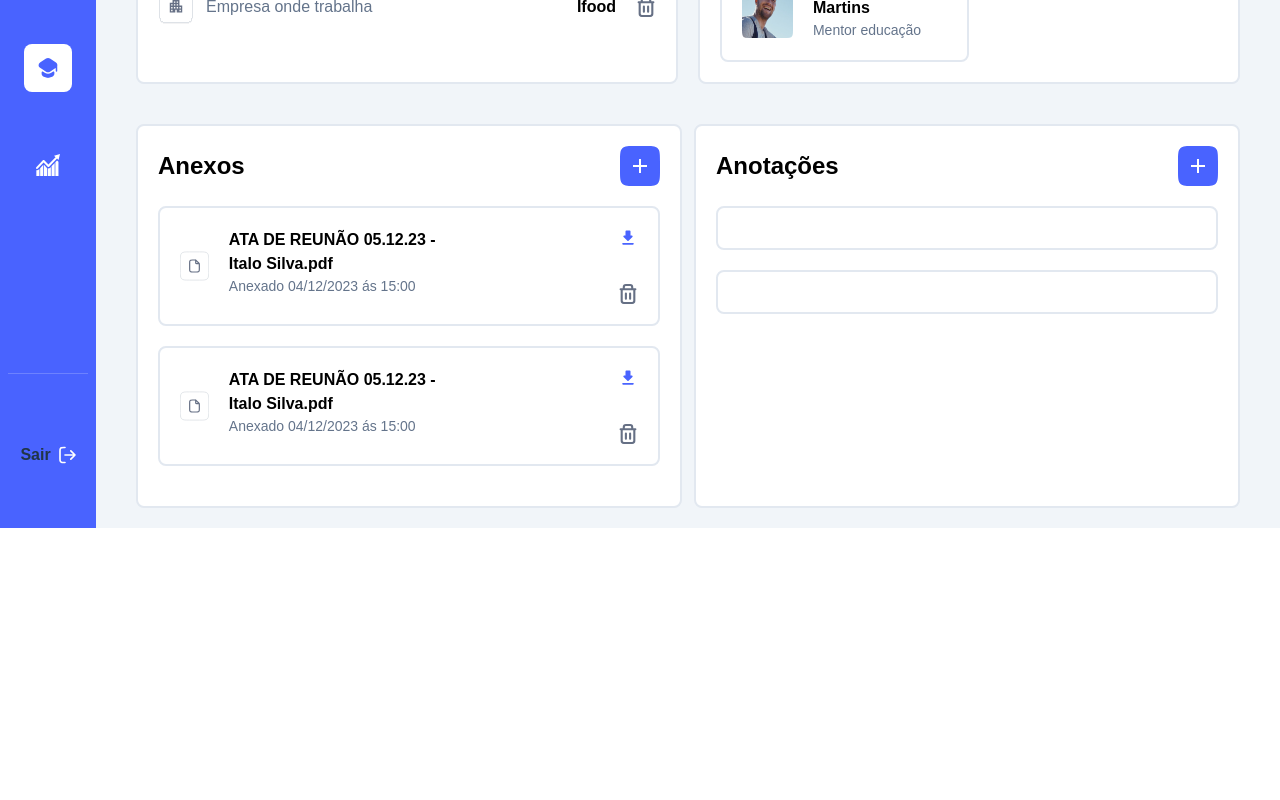
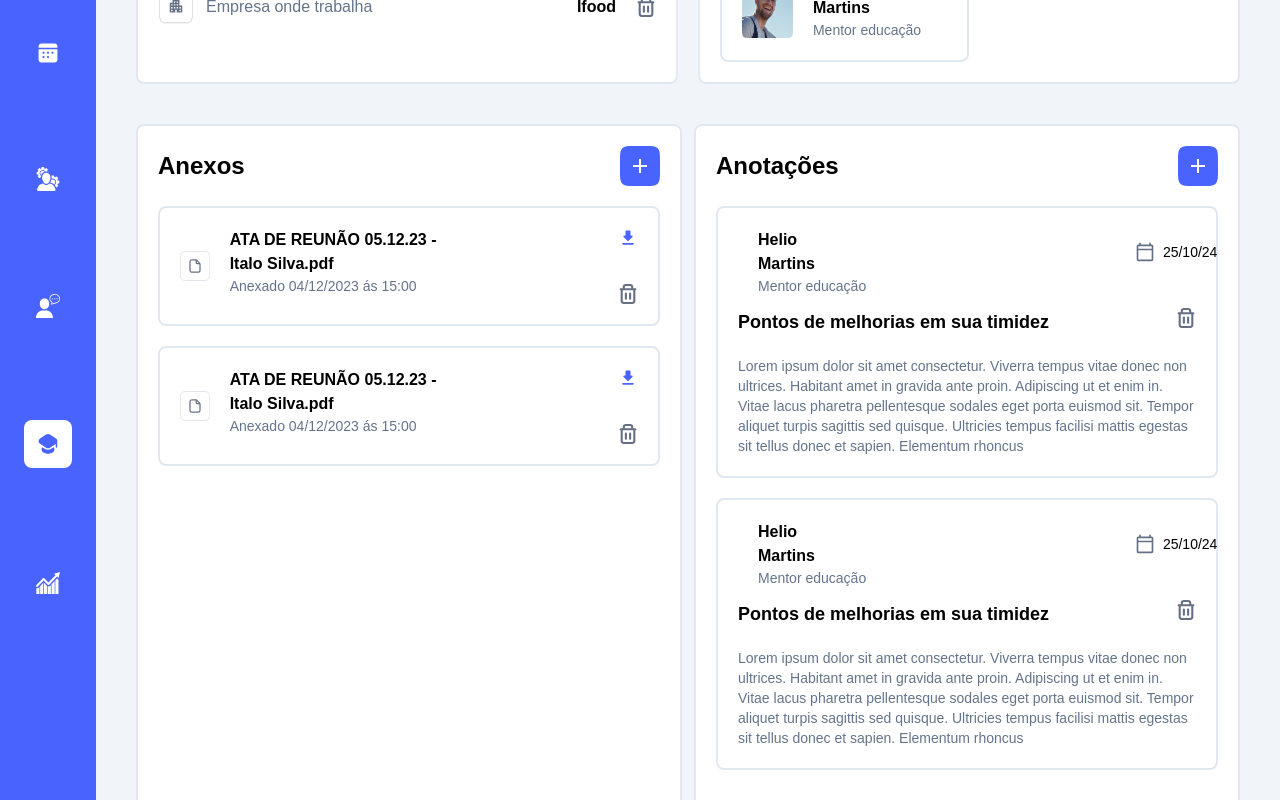
Before and after one commit to isamsm/mentoria, a React (Vite) app: page / in a window 1280 px wide. Shown: the part 740-1540 px from the top of the page. Before the commit the page ends 1268 px from the top, so only its background shows below. Built offline with nearby package versions, Linux system fonts and the light colour scheme.

Commit message:
feat: anotações

```diff
--- a/src/App.css
+++ b/src/App.css
@@ -5,3 +5,13 @@
 body {
     overflow-x: hidden;
 }
+
+.crop {
+    height: 31em;
+}
+
+@media (max-width: 1400px) {
+    .crop {
+        height: 58em;
+    }
+  }
--- a/src/App.jsx
+++ b/src/App.jsx
@@ -16,6 +16,7 @@ import calendar from './assets/calendar.svg'
 import company from './assets/company.svg'
 import file from './assets/file.svg'
 import download from './assets/download.svg'
+import calendar_2 from './assets/calendar_2.svg'
 
 function App() {
   return (
@@ -26,10 +27,10 @@ function App() {
           <Header />
           <div className="bg-slate-100 text-black">
             <div className="px-2 md:px-10 lg:px-10 py-5">
-              <div className="flex flex-col md:flex-row lg:flex-row justify-between pb-5">
+              <div className="flex md:justify-between lg:justify-between gap-5 md:gap-0 lg:gap-0 pb-5">
                 <h3 className="text-xl font-bold"> Mentorados</h3>
-                <div className="flex gap-5">
-                  <img src={arrow} className="h-5 w-5" />
+                <div className="flex gap-4 items-center">
+                  <img src={arrow} className="h-4 w-4" />
                   <p> Voltar</p>
                 </div>
               </div>
@@ -211,8 +212,8 @@ function App() {
                   </div>
                 </div>
               </div>
-              <div className="flex flex-col lg:flex-row pt-5 gap-3">
-                <div className="bg-white border-2 border-slate-200 rounded-lg w-72 lg:w-6/12 lg:h-96 p-5">
+              <div className="flex flex-col md:flex-row lg:flex-row pt-5 gap-3">
+                <div className="bg-white border-2 border-slate-200 rounded-lg w-72 lg:w-6/12 p-5">
                   <div className="flex gap-5 justify-between md:items-center lg:items-center">
                     <h3 className="text-2xl font-bold"> Anexos </h3>
                     <img src={plus} className="h-10 w-10" />
@@ -225,7 +226,7 @@ function App() {
                         </div>
                         <div>
                           <div className="flex flex-col lg:flex-row justify-between">
-                            <h2 className="font-bold pr-44">
+                            <h2 className="font-bold pr-40">
                               {' '}
                               ATA DE REUNÃO 05.12.23 - Italo Silva.pdf{' '}
                             </h2>
@@ -250,7 +251,7 @@ function App() {
                         </div>
                         <div>
                           <div className="flex flex-col lg:flex-row justify-between">
-                            <h2 className="font-bold pr-44">
+                            <h2 className="font-bold pr-40">
                               {' '}
                               ATA DE REUNÃO 05.12.23 - Italo Silva.pdf{' '}
                             </h2>
@@ -268,19 +269,91 @@ function App() {
                     </div>
                   </div>
                 </div>
-                <div className="bg-white border-2 border-slate-200 rounded-lg w-72 lg:w-6/12 h-96 p-5">
-                  <div className="flex flex-col md:flex-row lg:flex-row gap-5 justify-between md:items-center lg:items-center">
+                <div className="bg-white overflow-hidden border-2 border-slate-200 rounded-lg w-72 lg:w-6/12 p-5 font-poppins h-full crop">
+                  <div className="flex gap-5 justify-between md:items-center lg:items-center">
                     <h3 className="text-2xl font-bold"> Anotações </h3>
                     <img src={plus} className="h-10 w-10" />
                   </div>
                   <div className="flex flex-col lg:flex-row pt-5">
-                    <div className="bg-white border-2 border-slate-200 lg:w-full rounded-lg p-5">
-                      <div className="flex flex-col lg:flex-row gap-5 lg:items-center"></div>
+                    <div className="border-2 border-slate-200 lg:w-full rounded-lg p-5">
+                      <div className="flex flex-col lg:flex-row gap-5 lg:items-center">
+                        <div>
+                          <img src={italo} className="h-9 w-9 rounded-full" />
+                        </div>
+                        <div>
+                          <div className="flex justify-between items-center">
+                            <h2 className="font-bold"> Helio Martins </h2>
+                            <div className="flex gap-2 lg:pl-80">
+                              <img src={calendar_2} className="h-5 w-5" />
+                              <p className="text-sm"> 25/10/24 </p>
+                            </div>
+                          </div>
+                          <div className="flex flex-col gap-5">
+                            <p className="text-sm text-slate-500">
+                              {' '}
+                              Mentor educação{' '}
+                            </p>
+                          </div>
+                        </div>
+                      </div>
+                      <div className="flex pt-3 justify-between pb-5">
+                        <h3 className="text-lg font-bold">
+                          {' '}
+                          Pontos de melhorias em sua timidez{' '}
+                        </h3>
+                        <img src={trash} className="h-5 w-5" />
+                      </div>
+                      <p className="text-sm text-slate-500">
+                        {' '}
+                        Lorem ipsum dolor sit amet consectetur. Viverra tempus
+                        vitae donec non ultrices. Habitant amet in gravida ante
+                        proin. Adipiscing ut et enim in. Vitae lacus pharetra
+                        pellentesque sodales eget porta euismod sit. Tempor
+                        aliquet turpis sagittis sed quisque. Ultricies tempus
+                        facilisi mattis egestas sit tellus donec et sapien.
+                        Elementum rhoncus{' '}
+                      </p>
                     </div>
                   </div>
                   <div className="flex flex-col lg:flex-row pt-5">
-                    <div className="bg-white border-2 border-slate-200 lg:w-full rounded-lg p-5">
-                      <div className="flex flex-col lg:flex-row gap-5 lg:items-center"></div>
+                    <div className="border-2 border-slate-200 lg:w-full rounded-lg p-5">
+                      <div className="flex flex-col lg:flex-row gap-5 lg:items-center">
+                        <div>
+                          <img src={italo} className="h-9 w-9 rounded-full" />
+                        </div>
+                        <div>
+                          <div className="flex justify-between items-center">
+                            <h2 className="font-bold"> Helio Martins </h2>
+                            <div className="flex gap-2 lg:pl-80">
+                              <img src={calendar_2} className="h-5 w-5" />
+                              <p className="text-sm"> 25/10/24 </p>
+                            </div>
+                          </div>
+                          <div className="flex flex-col gap-5">
+                            <p className="text-sm text-slate-500">
+                              {' '}
+                              Mentor educação{' '}
+                            </p>
+                          </div>
+                        </div>
+                      </div>
+                      <div className="flex pt-3 justify-between pb-5">
+                        <h3 className="text-lg font-bold">
+                          {' '}
+                          Pontos de melhorias em sua timidez{' '}
+                        </h3>
+                        <img src={trash} className="h-5 w-5" />
+                      </div>
+                      <p className="text-sm text-slate-500">
+                        {' '}
+                        Lorem ipsum dolor sit amet consectetur. Viverra tempus
+                        vitae donec non ultrices. Habitant amet in gravida ante
+                        proin. Adipiscing ut et enim in. Vitae lacus pharetra
+                        pellentesque sodales eget porta euismod sit. Tempor
+                        aliquet turpis sagittis sed quisque. Ultricies tempus
+                        facilisi mattis egestas sit tellus donec et sapien.
+                        Elementum rhoncus{' '}
+                      </p>
                     </div>
                   </div>
                 </div>
```
Also changed, not shown: src/assets/calendar_2.svg (added).
